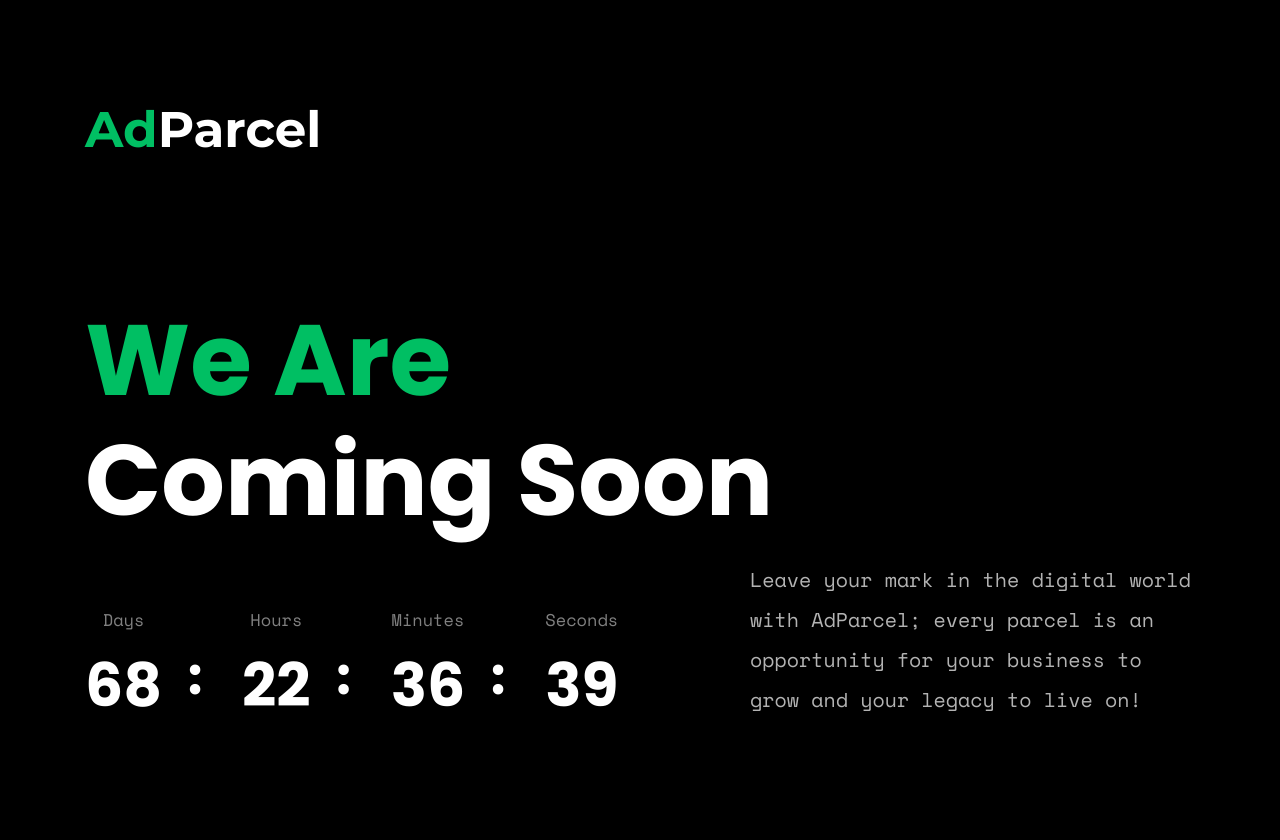
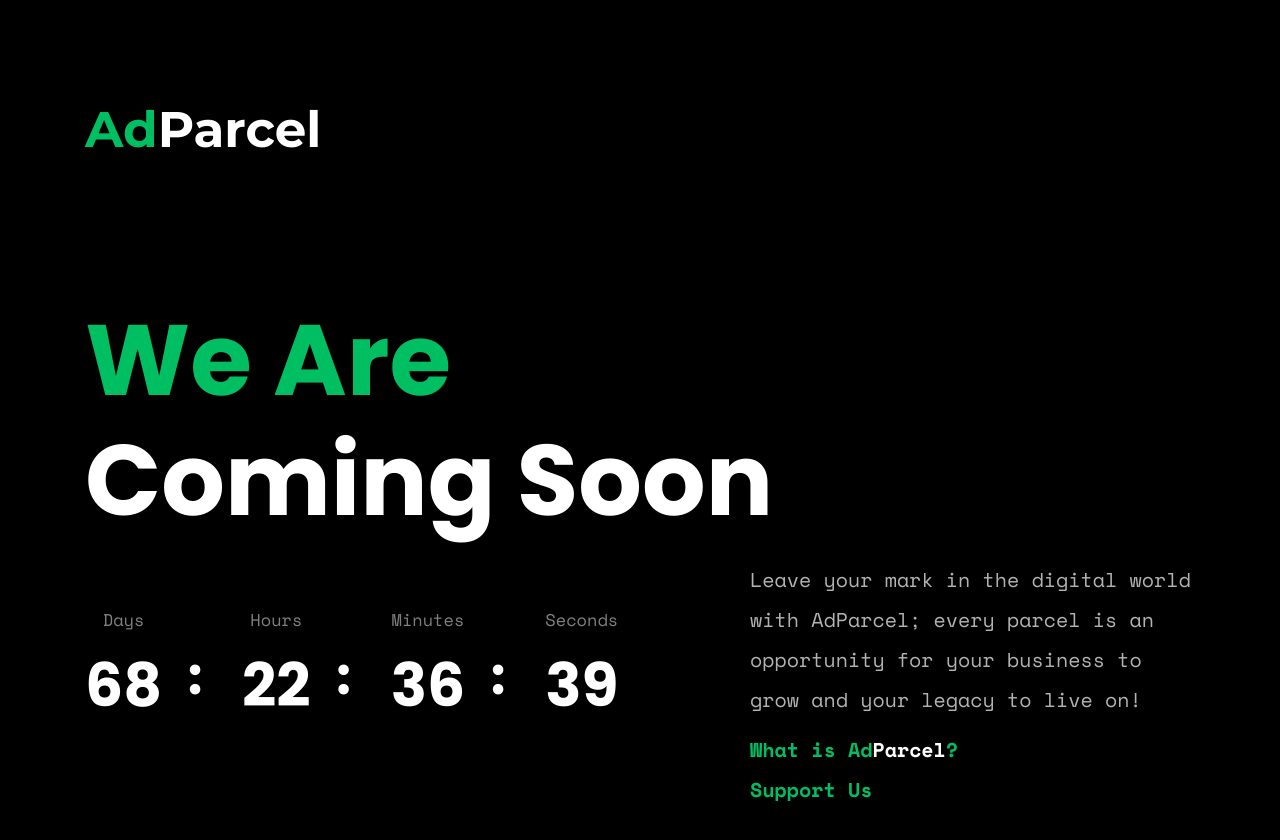
Before and after one commit to project-adparcel/project-adparcel.github.io, a plain HTML site: page index.html in a window 1280 px wide. Drawn offline with nearby package versions, Linux system fonts and the light colour scheme.

Commit message:
Update index.html

```diff
--- a/index.html
+++ b/index.html
@@ -56,9 +56,23 @@
                                 <!-- countdown end  -->
                             </div>
                             <div class="col-xl-5 col-lg-5">
-                                <!-- desc strat  -->
-                                <p class="wow fadeInLeft" data-wow-delay=".4s">Leave your mark in the digital world with AdParcel; every parcel is an opportunity for your business to grow and your legacy to live on!</p>
-                                <!-- desc end  -->
+                              <!-- Açıklama ve linkler başlangıç -->
+<p class="wow fadeInLeft" data-wow-delay=".4s">
+    Leave your mark in the digital world with AdParcel; every parcel is an opportunity for your business to grow and your legacy to live on!
+</p>
+
+<p style="margin-top: 10px;">
+    <a href="https://www.linkedin.com/posts/ct-ss_adparcel-adrevolution-endlessreach-activity-7308439873810583552-bNGd?utm_source=social_share_send&utm_medium=member_desktop_web&rcm=ACoAADCr_oMB64PeS12X-Zj8p9wN7fg5EkqdBVQ" style="color: #00bf63; font-weight: 800; text-decoration: none;">
+        What is Ad<span style="color: white;">Parcel</span>?
+    </a>
+</p>
+
+<p>
+    <a href="https://adparcel.printify.me" style="color: #00bf63; font-weight: 800; text-decoration: none;">
+        Support Us
+    </a>
+</p>
+<!-- Açıklama ve linkler bitiş -->
                             </div>
                         </div>
                     </div>
```
